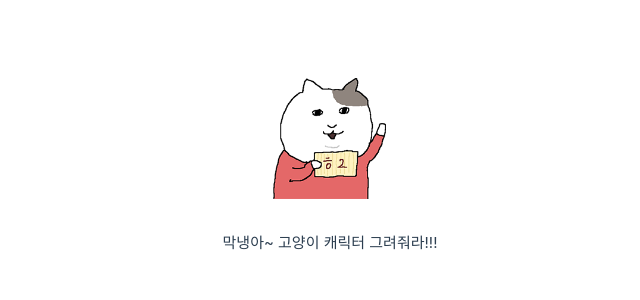
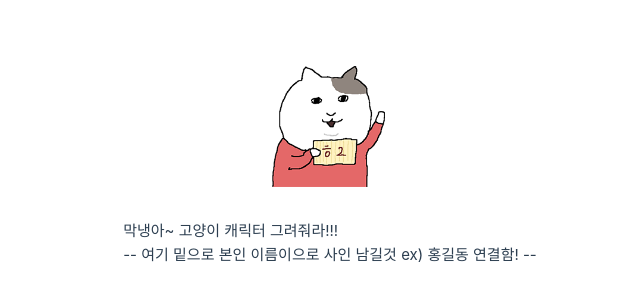
Before and after one commit to yczoro/yumyum_hero, a Vue app: page / in a window 1280 px wide. Shown: the part 236-536 px from the top of the page, without its empty margins (310-950 px from the left). Built offline with nearby package versions, Linux system fonts and the light colour scheme.

Commit message:
사인 추가

```diff
--- a/src/App.vue
+++ b/src/App.vue
@@ -7,6 +7,7 @@ import TheWelcome from './components/TheWelcome.vue'
   <div>
     <img alt="Vue logo" class="logo" src="./assets/img/yum_cat.png" width="125" height="125" />
     <p>막냉아~ 고양이 캐릭터 그려줘라!!!</p>
+    <p> -- 여기 밑으로 본인 이름이으로 사인 남길것 ex) 홍길동 연결함! --</p>
   </div>
 </template>
 
```
